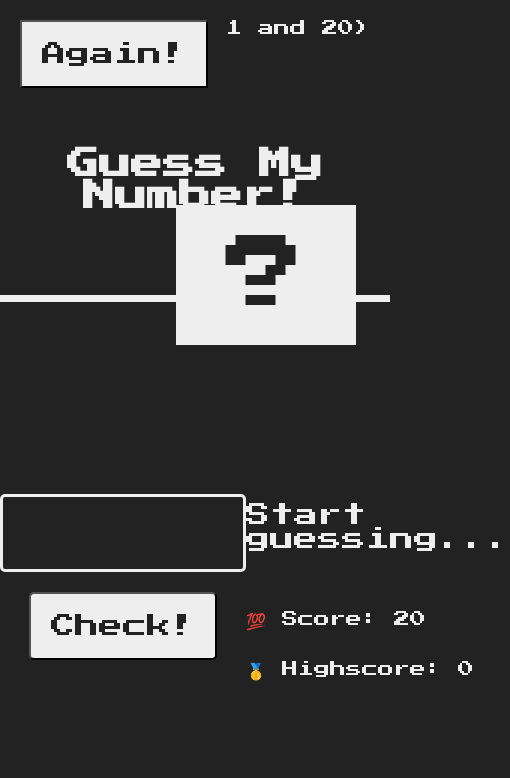
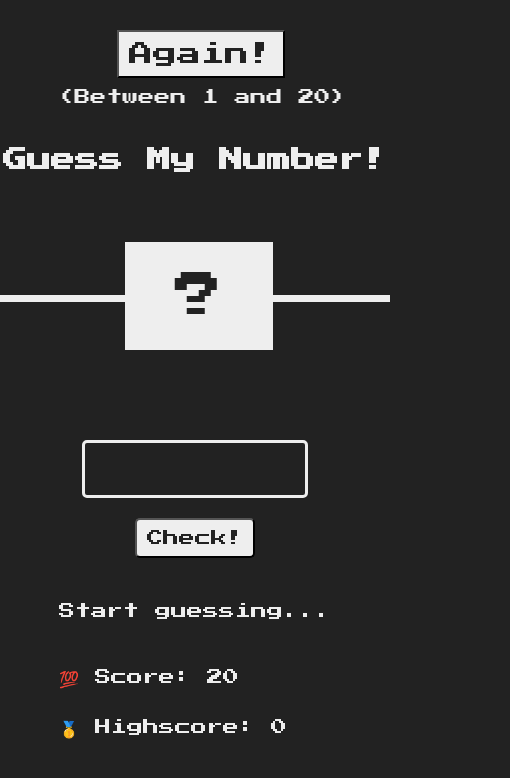
Before and after one commit to MJEstacio/Guess-the-game, a plain HTML site: page index.html in a window 390 px wide. Shown: the whole page, 510 px wide, since content can reach past the window. Drawn offline with Linux system fonts and the light colour scheme.

Commit message:
made it responsive

```diff
--- a/index.html
+++ b/index.html
@@ -9,7 +9,7 @@
   </head>
   <body>
     <header>
-      <h1>Guess My Number!</h1>
+      <h1 class="head-text">Guess My Number!</h1>
       <p class="between">(Between 1 and 20)</p>
       <button class="btn again">Again!</button>
       <div class="number">?</div>
--- a/index.scss
+++ b/index.scss
@@ -97,3 +97,67 @@ main {
     }
   }
 }
+// Media
+
+@media (max-width: 768px) {
+  header {
+    .number {
+      max-width: 15rem;
+      padding: 30px 50px;
+      background-color: #eee;
+      bottom: -55px;
+      font-size: 3rem;
+      left: 40%;
+    }
+    .btn {
+      padding: 10px;
+    }
+  }
+  main {
+    .left {
+      .guess {
+        padding: 10px;
+      }
+      .btn {
+        padding: 10px;
+        font-size: 1rem;
+      }
+    }
+
+    .right {
+      .message {
+        padding: 20px 0;
+        font-size: 1rem;
+      }
+    }
+  }
+}
+
+@media (max-width: 550px) {
+  header {
+    .head-text {
+      font-size: 1.5rem;
+    }
+    .number {
+      left: 32%;
+    }
+    .between {
+      top: 30%;
+      left: 15%;
+    }
+    .btn {
+      top: 10%;
+      left: 30%;
+    }
+  }
+  main {
+    display: flex;
+    flex-direction: column;
+    justify-content: center;
+    align-items: center;
+    .left {
+      gap: 20px;
+      height: 20vh;
+    }
+  }
+}
```
Also changed, not shown: index.css, 1 other file.
